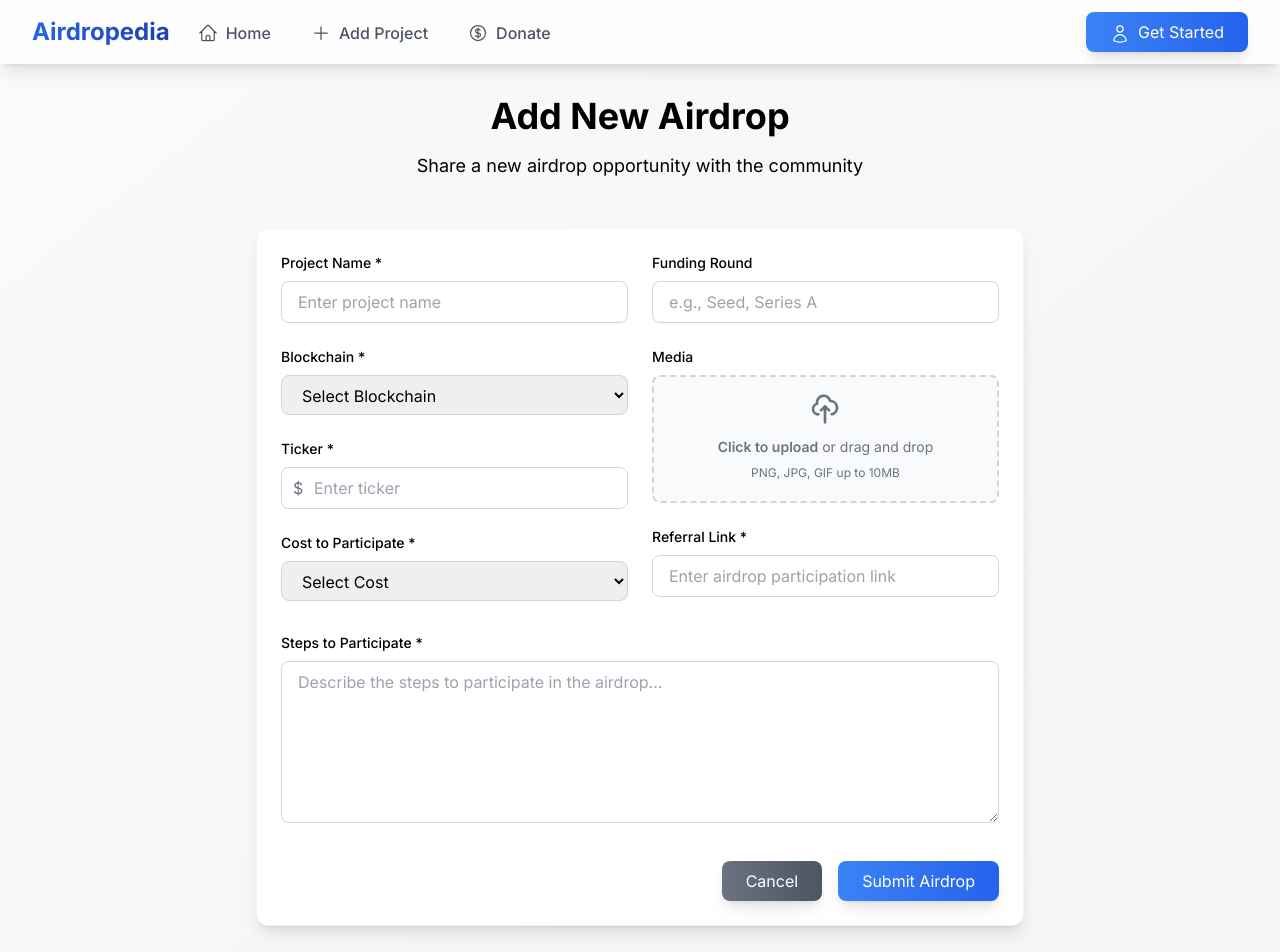
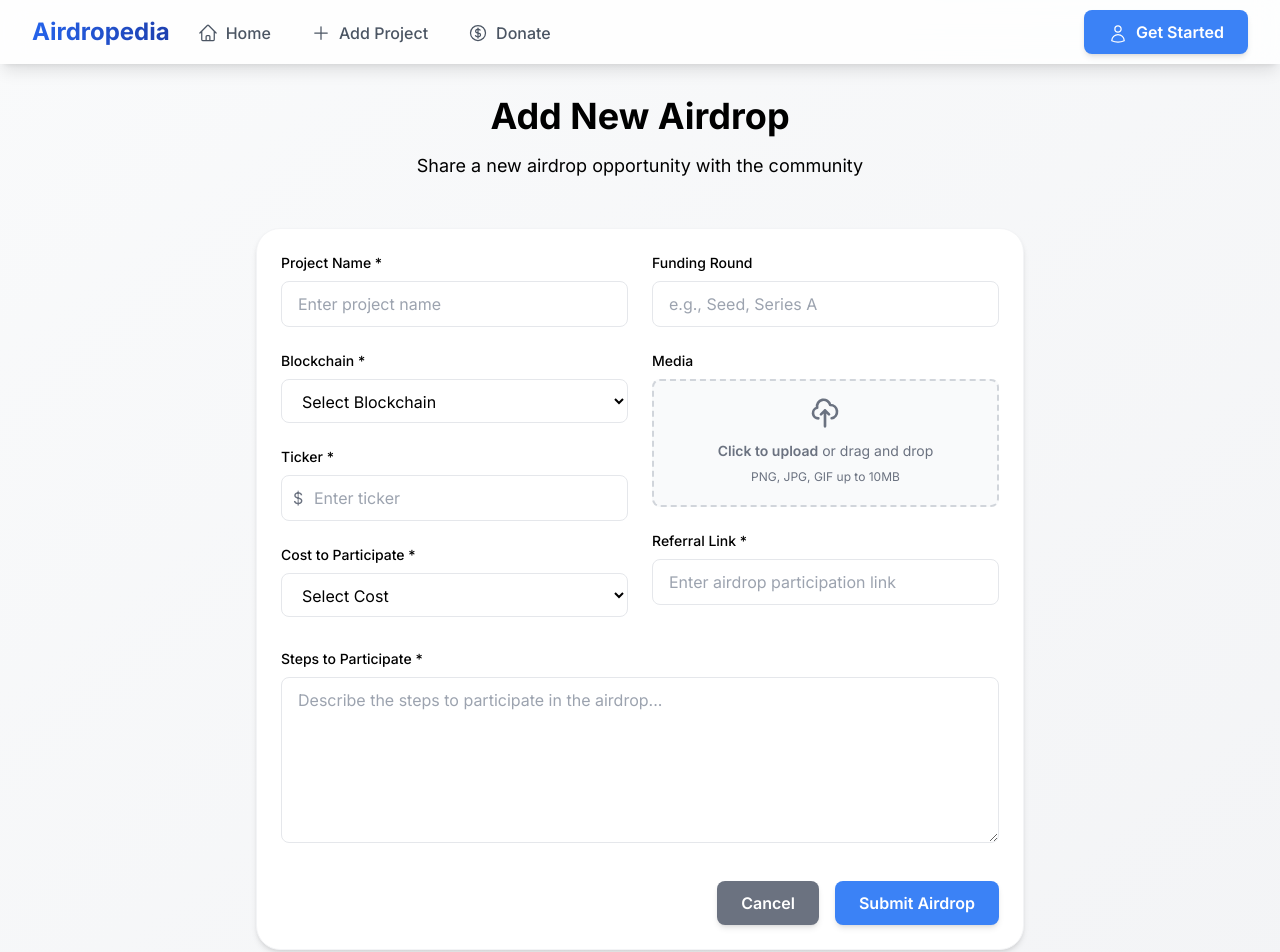
Before and after one commit to Wanxei/Airdropedia, a React (Vite) app: page /add in a window 1280 px wide. Shown: the top 952 px of the page. Built offline with nearby package versions, Linux system fonts and the light colour scheme.

Commit message:
Update index.css

```diff
--- a/src/index.css
+++ b/src/index.css
@@ -1,6 +1,66 @@
 @tailwind base;
 @tailwind components;
 @tailwind utilities;
+
+@layer base {
+  html {
+    font-family: 'Inter', system-ui, sans-serif;
+  }
+
+  body {
+    @apply bg-gradient-to-br from-gray-50 to-gray-100 min-h-screen text-gray-900;
+  }
+
+  h1 {
+    @apply text-3xl font-extrabold sm:text-4xl;
+  }
+
+  h2 {
+    @apply text-2xl font-bold;
+  }
+
+  h3 {
+    @apply text-xl font-semibold;
+  }
+}
+
+@layer components {
+  .btn-primary {
+    @apply bg-blue-500 hover:bg-blue-600 text-white font-semibold px-6 py-2.5 rounded-lg
+           transform hover:scale-105 transition-all duration-200 shadow-md hover:shadow-lg;
+  }
+
+  .btn-secondary {
+    @apply bg-gray-500 hover:bg-gray-600 text-white font-semibold px-6 py-2.5 rounded-lg
+           transform hover:scale-105 transition-all duration-200 shadow-md hover:shadow-lg;
+  }
+
+  .card {
+    @apply bg-white rounded-3xl shadow-md hover:shadow-lg
+           transition-all duration-300 p-6
+           border border-gray-100;
+  }
+
+  .input-field {
+    @apply w-full px-4 py-2.5 rounded-lg border border-gray-200
+           focus:outline-none focus:ring-2 focus:ring-blue-500
+           focus:border-transparent transition-all duration-200
+           bg-white text-gray-900 placeholder-gray-400;
+  }
+
+  .nav-link {
+    @apply text-gray-600 hover:text-blue-600 transition-colors duration-200
+           font-medium;
+  }
+
+  .label-text {
+    @apply text-sm font-medium text-gray-700;
+  }
+
+  .value-text {
+    @apply font-semibold text-gray-900;
+  }
+}
 
 @keyframes fade-in-down {
   0% {
@@ -16,39 +76,3 @@
 .animate-fade-in-down {
   animation: fade-in-down 0.5s ease-out;
 }
-
-@layer base {
-  body {
-    @apply bg-gradient-to-br from-gray-50 to-gray-100 min-h-screen;
-  }
-}
-
-@layer components {
-  .btn-primary {
-    @apply bg-gradient-to-r from-blue-500 to-blue-600 text-white px-6 py-2 rounded-lg
-           hover:from-blue-600 hover:to-blue-700 transform hover:scale-105 transition-all
-           duration-200 shadow-lg hover:shadow-xl;
-  }
-
-  .btn-secondary {
-    @apply bg-gradient-to-r from-gray-500 to-gray-600 text-white px-6 py-2 rounded-lg
-           hover:from-gray-600 hover:to-gray-700 transform hover:scale-105 transition-all
-           duration-200 shadow-lg hover:shadow-xl;
-  }
-
-  .card {
-    @apply bg-white rounded-xl shadow-lg hover:shadow-xl transition-all duration-300
-           transform hover:-translate-y-1 p-6 border border-gray-100;
-  }
-
-  .input-field {
-    @apply w-full px-4 py-2 rounded-lg border border-gray-300 focus:outline-none
-           focus:ring-2 focus:ring-blue-500 focus:border-transparent transition-all
-           duration-200;
-  }
-
-  .nav-link {
-    @apply text-gray-600 hover:text-blue-600 transition-colors duration-200
-           font-medium;
-  }
-}
```
